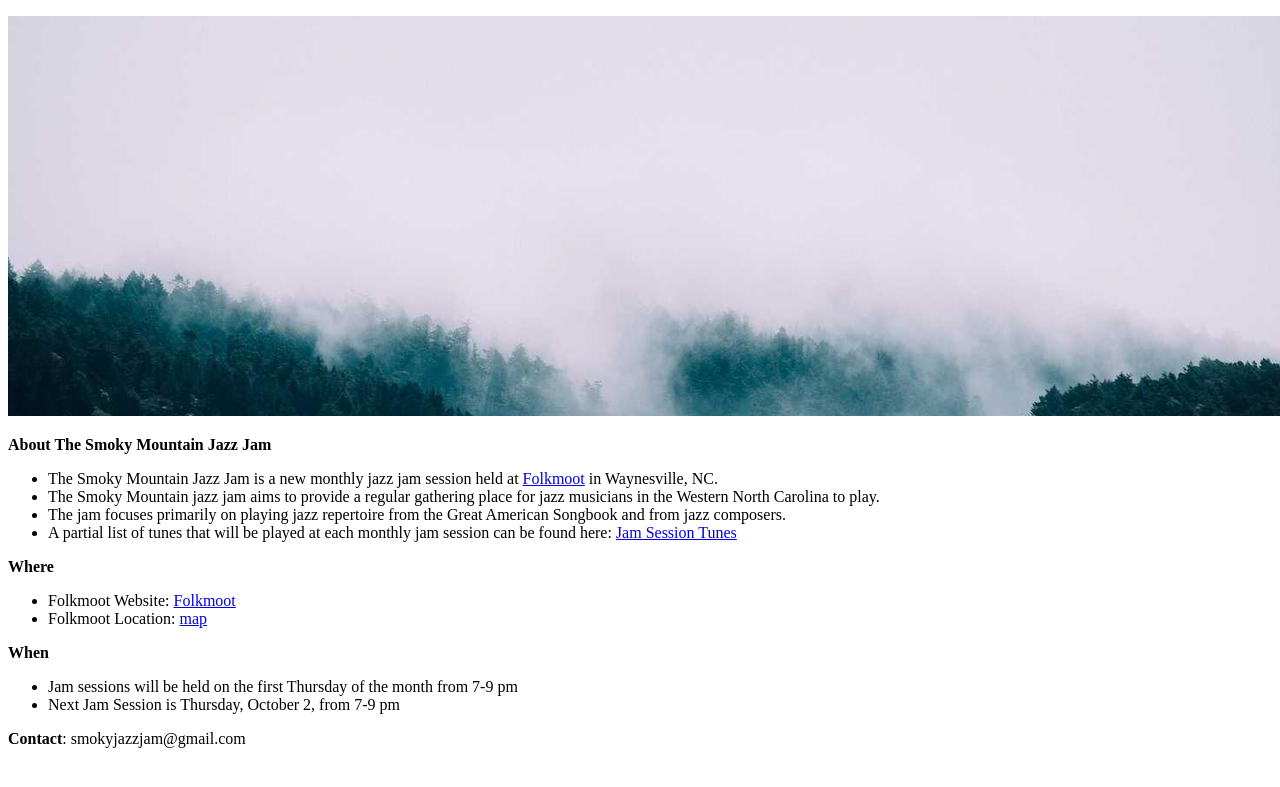
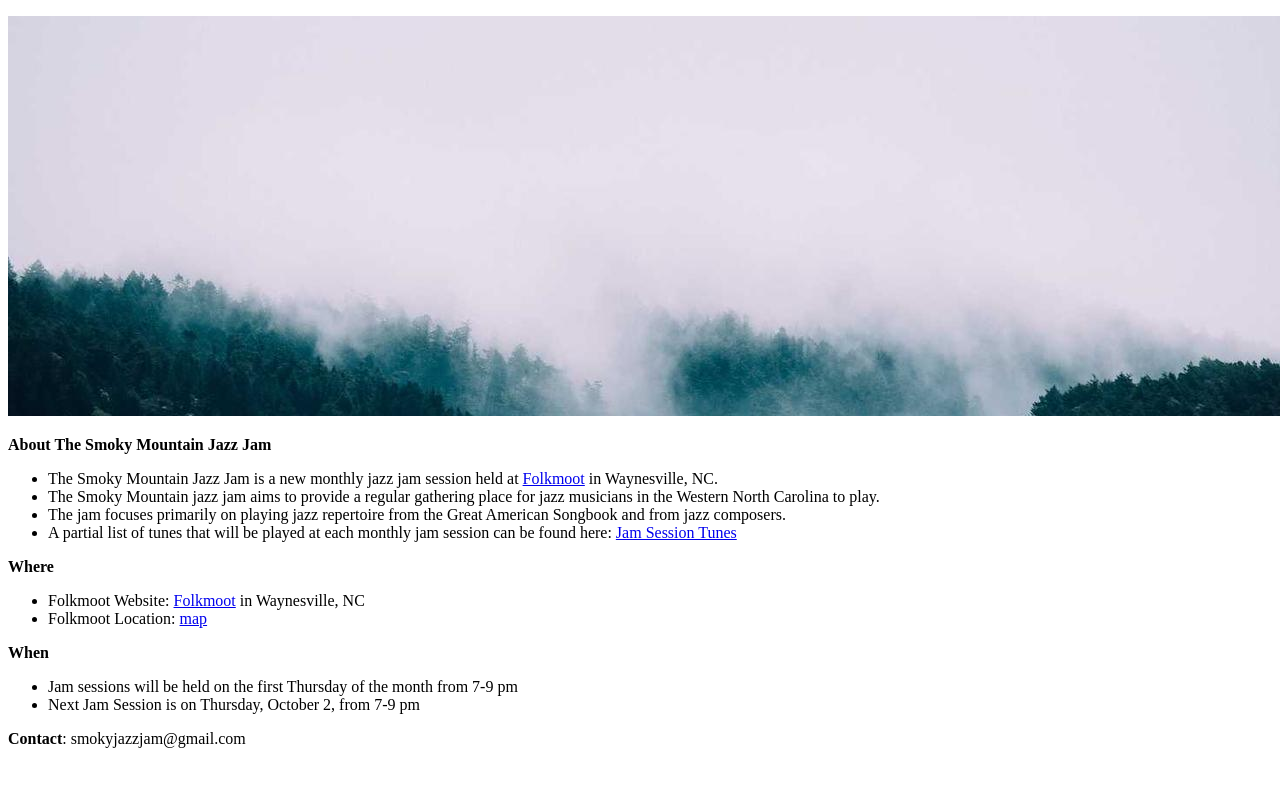
Before and after one commit to smokyjazzjam/smokyjazzjam, a Jekyll site: the page built from index.md, in a window 1280 px wide. Shown: the top 787 px of the page. Built offline with Jekyll 4.4.1, drawn with Linux system fonts in a browser that asks for light colours.

Commit message:
Update index.md

```diff
--- a/index.md
+++ b/index.md
@@ -5,18 +5,18 @@ layout: default
 
  ![Banner](misty_forest.jpg)
 
-  **About The Smoky Mountain Jazz Jam**
-  - The Smoky Mountain Jazz Jam is a new monthly jazz jam session held at [Folkmoot](https://www.folkmoot.org/) in Waynesville, NC.
-  - The Smoky Mountain jazz jam aims to provide a regular gathering place for jazz musicians in the Western North Carolina to play.
-  - The jam focuses primarily on playing jazz repertoire from the Great American Songbook and from jazz composers.
-  - A partial list of tunes that will be played at each monthly jam session can be found here: [Jam Session Tunes](jam_tunes)
+ **About The Smoky Mountain Jazz Jam**
+ - The Smoky Mountain Jazz Jam is a new monthly jazz jam session held at [Folkmoot](https://www.folkmoot.org/) in Waynesville, NC.
+ - The Smoky Mountain jazz jam aims to provide a regular gathering place for jazz musicians in the Western North Carolina to play.
+ - The jam focuses primarily on playing jazz repertoire from the Great American Songbook and from jazz composers.
+ - A partial list of tunes that will be played at each monthly jam session can be found here: [Jam Session Tunes](jam_tunes)
 
-  **Where**
-  - Folkmoot Website: [Folkmoot](https://www.folkmoot.org/)
-  - Folkmoot Location: [map](https://maps.app.goo.gl/KduAxvnix88e4M369)
+ **Where**
+ - Folkmoot Website: [Folkmoot](https://www.folkmoot.org/) in Waynesville, NC
+ - Folkmoot Location: [map](https://maps.app.goo.gl/KduAxvnix88e4M369)
 
   **When**
   - Jam sessions will be held on the first Thursday of the month from 7-9 pm
-  - Next Jam Session is Thursday, October 2, from 7-9 pm
+  - Next Jam Session is on Thursday, October 2, from 7-9 pm
 
   **Contact**: smokyjazzjam@gmail.com
```
